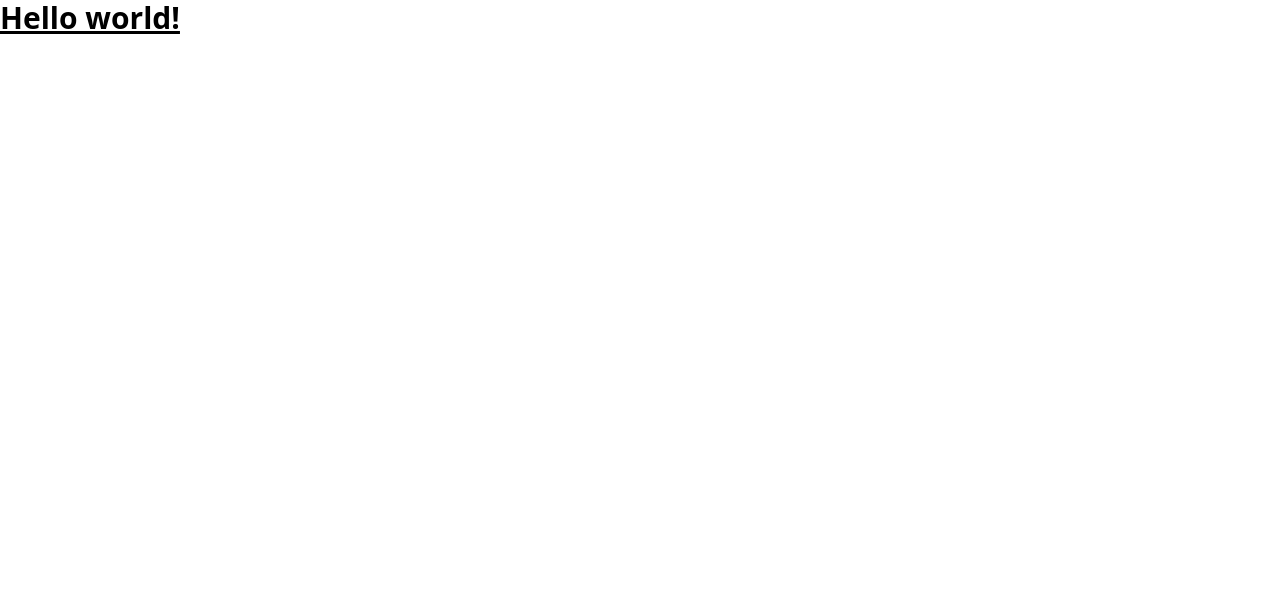
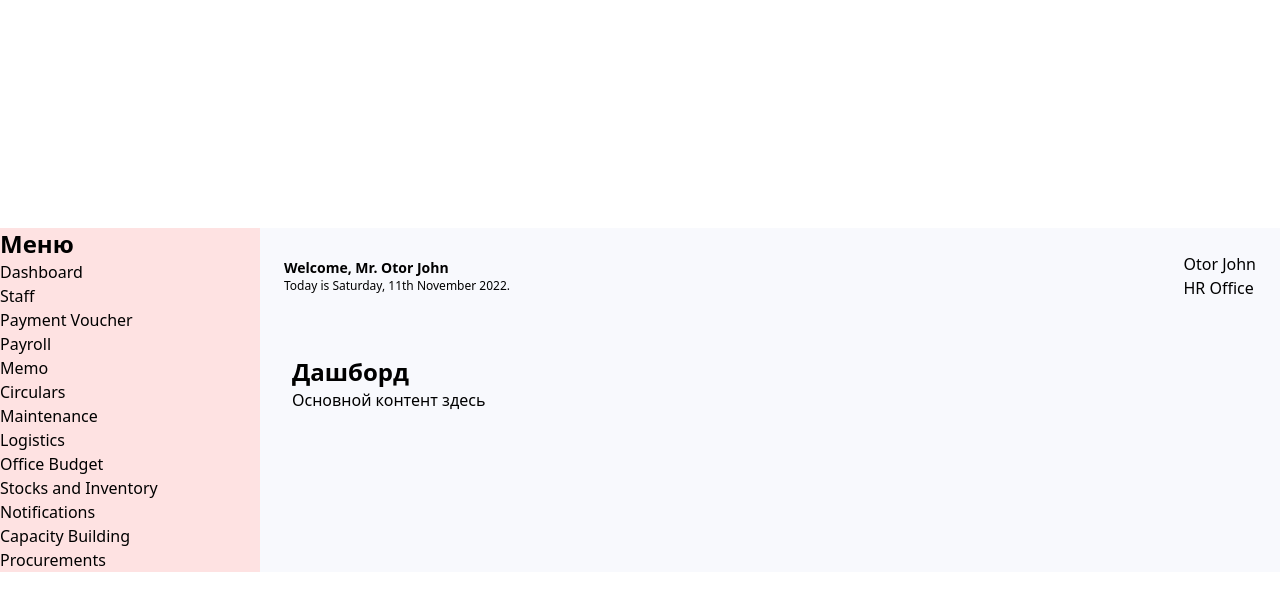
Before and after one commit to Safarova1/REACT_FinalProject, a React (Vite) app in the folder ERP_System/: page / in a window 1280 px wide. Shown: the top 610 px of the page. Built offline with nearby package versions, Linux system fonts and the light colour scheme.

Commit message:
add any styleUpdated styles for components

```diff
--- a/ERP_System/src/pages/Dashboard/Dashboard.tsx
+++ b/ERP_System/src/pages/Dashboard/Dashboard.tsx
@@ -1,17 +1,56 @@
-import { Component } from 'react'
+import { Component } from "react";
 
 export default class Dashboard extends Component {
   render() {
     return (
-     <>
+      <>
+        <div className="flex items-center justify-center h-screen">
+          <div className="w-[1440px]  flex ">
+            {/* Левая панель */}
+            <div className="bg-[#FEE2E2] w-[260px] ">
+              <h1 className="text-2xl font-bold">Меню</h1>
+              <ul >
+                <li className="hover:bg-[#F2F7FF] hover:text-blue-600">Dashboard</li>
+                <li className="hover:bg-[#F2F7FF]">Staff</li>
+                <li className="hover:bg-[#F2F7FF]">Payment Voucher</li>
+                <li className="hover:bg-[#F2F7FF]">Payroll</li>
+                <li className="hover:bg-[#F2F7FF]">Memo</li>
+                <li className="hover:bg-[#F2F7FF]">Circulars</li>
+                <li className="hover:bg-[#F2F7FF]">Maintenance</li>
+                <li className="hover:bg-[#F2F7FF]">Logistics</li>
+                <li className="hover:bg-[#F2F7FF]">Office Budget</li>
+                <li className="hover:bg-[#F2F7FF]">Stocks and Inventory</li>
+                <li className="hover:bg-[#F2F7FF]">Notifications</li>
+                <li className="hover:bg-[#F2F7FF]">Capacity Building</li>
+                <li className="hover:bg-[#F2F7FF]">Procurements</li>
+              </ul>
+            </div>
 
-   <h1 className="text-3xl font-bold underline">
-      Hello world!
-    </h1>
+            {/* Правая панель */}
+            <div className="flex-1 bg-[#F8F9FD] flex flex-col">
+              {/* Навбар */}
+              <div className=" h-24 flex justify-between items-center px-6 ">
+                <div>
+                  <h1 className="text-sm font-bold">Welcome, Mr. Otor John</h1>
+                  <p className="text-xs ">
+                    Today is Saturday, 11th November 2022.
+                  </p>
+                </div>
+                <div>
+                  <h1>Otor John</h1>
+                  <p>HR Office</p>
+                </div>
+              </div>
 
-
-
-     </>
-    )
+              {/* Основной контент */}
+              <div className="flex-1 p-8">
+                <h1 className="text-2xl font-bold">Дашборд</h1>
+                <p>Основной контент здесь</p>
+              </div>
+            </div>
+          </div>
+        </div>
+      </>
+    );
   }
 }
--- a/ERP_System/tailwind.config.js
+++ b/ERP_System/tailwind.config.js
@@ -7,8 +7,6 @@ module.exports = {
     extend: {},
     colors: {
 
-      'red': '#be185d'
-
     },
   },
   plugins: [],
```
